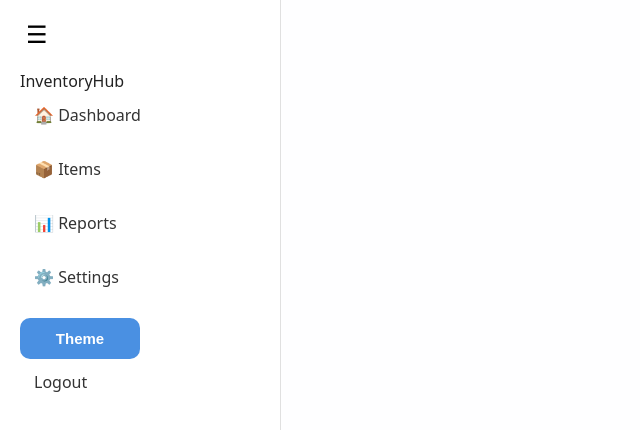
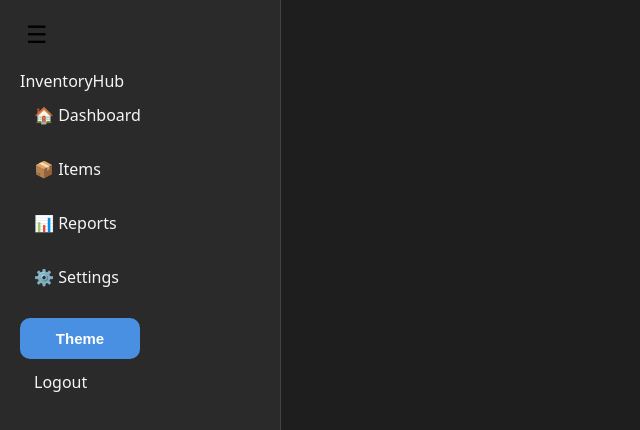
Before and after one commit to Hippolitak/inventory-system, a plain HTML site: page add-item.html in a window 1280 px wide. Both pictures are taken after a click on the button "Theme". Shown: the top 430 px of the page, without its empty margins (0-640 px from the left). Drawn offline with Linux system fonts and the light colour scheme.

Commit message:
Added function to theme button and updated the css for light and dark mode

```diff
--- a/css/theme.css
+++ b/css/theme.css
@@ -1,22 +1,43 @@
-/* --------------------------------------------------
-   Theme overrides will be added later
-   (Dark mode, hybrid mode, high contrast, etc.)
--------------------------------------------------- */
+/* Dark Mode */
 
-/* Example structure (not active yet):
-
-body.dark {
+body.dark-mode {
     background: #1e1e1e;
     color: #f5f5f5;
 }
 
-.sidebar.dark {
+body.dark-mode .sidebar {
     background: #2a2a2a;
+    border-right: 1px solid #444;
 }
 
-.action-btn.dark {
-    background: #333;
-    color: #fff;
+body.dark-mode .item-card,
+body.dark-mode .form-section,
+body.dark-mode .card,
+body.dark-mode .report-table {
+    background: #2f2f2f;
+    color: #f5f5f5;
 }
 
-*/
+body.dark-mode .sidebar a {
+    color: #f5f5f5;
+}
+
+body.dark-mode .sidebar a:hover {
+    background: #3a3a3a;
+}
+
+body.dark-mode input,
+body.dark-mode select,
+body.dark-mode textarea {
+    background: #3a3a3a;
+    color: #fff;
+    border: 1px solid #555;
+}
+
+body.dark-mode .report-table th {
+    background: #3a3a3a;
+}
+
+body.dark-mode .report-table td {
+    border-color: #555;
+}
--- a/js/theme.js
+++ b/js/theme.js
@@ -1,30 +1,51 @@
 // Load saved theme
 const savedTheme = localStorage.getItem("theme");
+
 if (savedTheme === "dark") {
     document.body.classList.add("dark-mode");
 }
 
 // Theme toggle
 const toggleTheme = () => {
+
     document.body.classList.toggle("dark-mode");
 
-    const mode = document.body.classList.contains("dark-mode") ? "dark" : "light";
+    const mode =
+        document.body.classList.contains("dark-mode")
+            ? "dark"
+            : "light";
+
     localStorage.setItem("theme", mode);
 };
 
+// Connect button
+const themeBtn = document.getElementById("themeToggle");
+
+if (themeBtn) {
+    themeBtn.addEventListener("click", toggleTheme);
+}
+
 // Logout confirmation
 document.addEventListener("DOMContentLoaded", () => {
+
     const exitBtn = document.querySelector(".exit-btn");
 
     if (exitBtn) {
+
         exitBtn.addEventListener("click", (e) => {
+
             e.preventDefault();
 
-            const confirmLogout = confirm("Are you sure you want to log out?");
+            const confirmLogout =
+                confirm("Are you sure you want to log out?");
+
             if (confirmLogout) {
                 sessionStorage.removeItem("loggedInUser");
                 window.location.href = "login.html";
             }
+
         });
+
     }
+
 });
```
